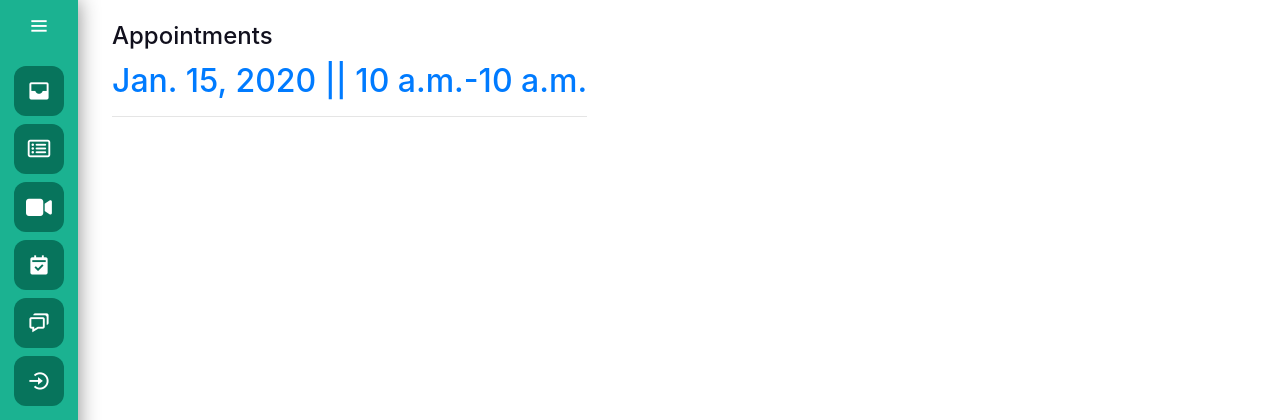
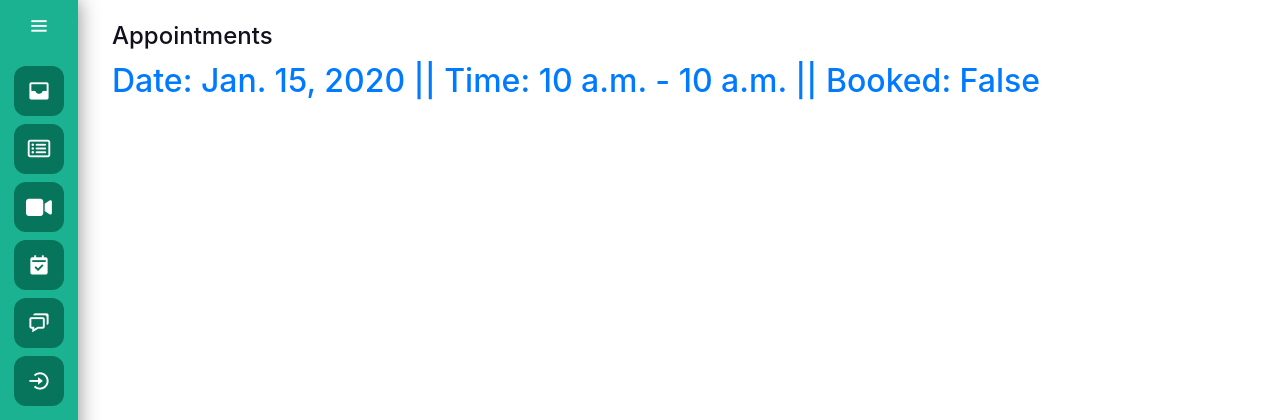
Before and after one commit to YoungAli/Real-counselling, a Django app: template templates/appointments.html in a window 1280 px wide. Shown: the top 420 px of the page. Run offline with Django 4.2, Linux system fonts and the light colour scheme; the template is opened without the code that fills it: values that come from a table or form of the project are taken from there, others are empty; tables that the repository leaves empty hold one stand-in row (values such as "Sample post"); some libraries are stand-ins or nearby versions.

Commit message:
update apointment view

```diff
--- a/templates/appointments.html
+++ b/templates/appointments.html
@@ -24,17 +24,20 @@
         <div class="text" style="margin-left: 34px;">
             <legend>Appointments<br /></legend>
             {% for appointment in appointments %}
-                {% if appointment.type %}
-                <h2>Date: {{ appointment.date }} || Time: {{appointment.start_time}} - {{appointment.end_time }} || Booked: True</h2>
-                <hr>
+                {% if request.user.is_superuser %}
+                    {% if appointment.type %}
+                        <h2>Date: {{ appointment.date }} || Time: {{appointment.start_time}} - {{appointment.end_time }} || Booked: True</h2>
+                    {% else %}
+                        <h2><a href="{% url 'edit_appointment' appointment.slug %}">Date: {{ appointment.date }} || Time:
+                            {{appointment.start_time}} - {{appointment.end_time }} || Booked: False </a></h2>
+                    {% endif %}
                 {% else %}
-                {% endif %}
-                {% if request.user.is_superuser %}
-                <h2><a href="{% url 'edit_appointment' appointment.slug %}">Date: {{ appointment.date }} || Time: {{appointment.start_time}} - {{appointment.end_time }} || Booked: False </a></h2>
-                <hr>
-                {% else %}
-                <h2><a href="{% url 'schedule_appointment' appointment.slug %}">{{ appointment.date }} || {{ appointment.start_time }}-{{appointment.end_time }}</a></h2>
-                <hr>
+                    {% if appointment.type %}
+                        <h2>Date: {{ appointment.date }} || Time: {{appointment.start_time}} - {{appointment.end_time }} || Booked: True</h2>
+                    {% else %}
+                        <h2><a href="{% url 'edit_appointment' appointment.slug %}">Date: {{ appointment.date }} || Time:
+                            {{appointment.start_time}} - {{appointment.end_time }} || Booked: False </a></h2>
+                    {% endif %}
                 {% endif %}
             {% endfor %}
         </div>
```
